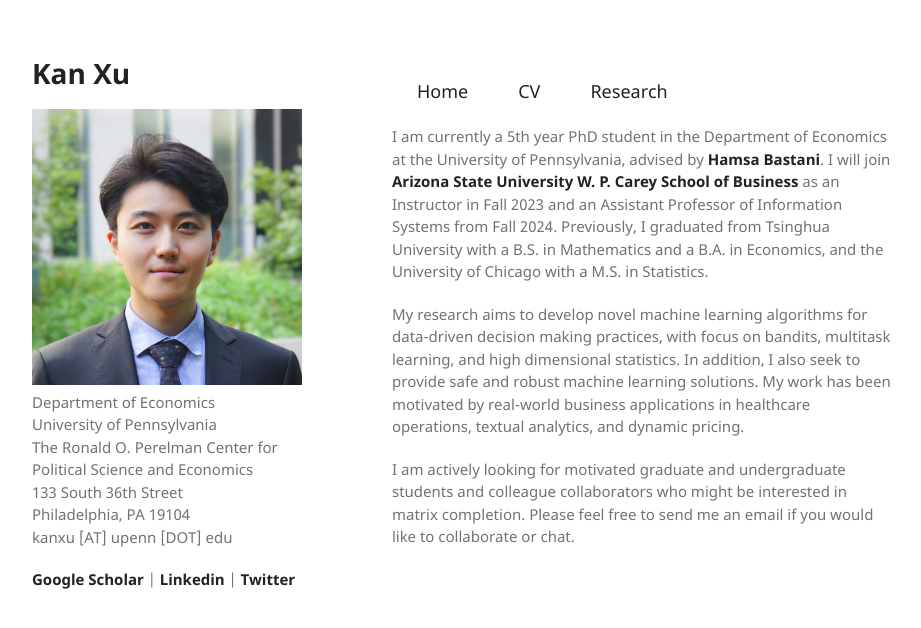
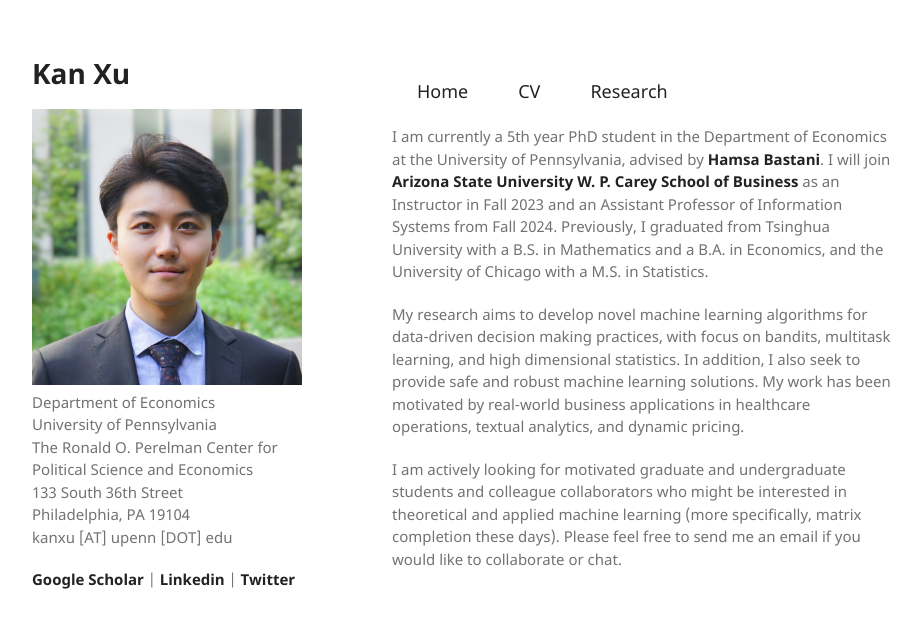
Before and after one commit to kanxu526/kanxu526.github.io, a Jekyll site: the page built from index.md, in a window 1280 px wide. Shown: the top 628 px of the page, without its empty margins (178-1099 px from the left). Built offline with Jekyll 4.4.1, drawn with Linux system fonts in a browser that asks for light colours.

Commit message:
Update index.md

```diff
--- a/index.md
+++ b/index.md
@@ -13,5 +13,5 @@ layout: default
 <p>My research aims to develop novel machine learning algorithms for data-driven decision making practices, with focus on bandits, multitask learning, and high dimensional statistics. In addition, I also seek to provide safe and robust machine learning solutions. My work has been motivated by real-world business applications in healthcare operations, textual analytics, and dynamic pricing. </p>
 
 <p>
-I am actively looking for motivated graduate and undergraduate students and colleague collaborators who might be interested in matrix completion. Please feel free to send me an email if you would like to collaborate or chat.
+I am actively looking for motivated graduate and undergraduate students and colleague collaborators who might be interested in theoretical and applied machine learning (more specifically, matrix completion these days). Please feel free to send me an email if you would like to collaborate or chat.
 </p>
```
